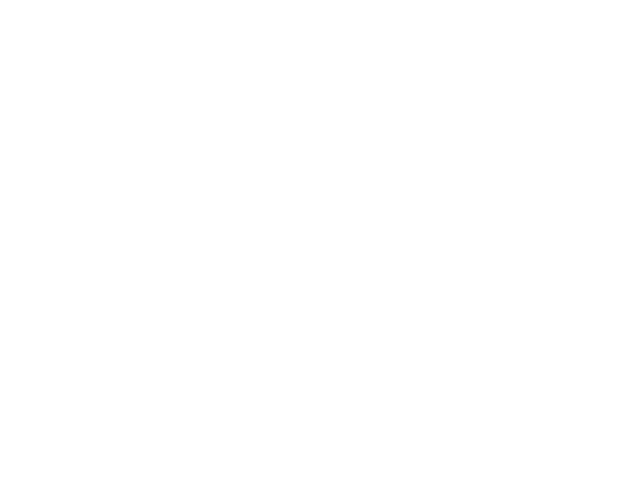
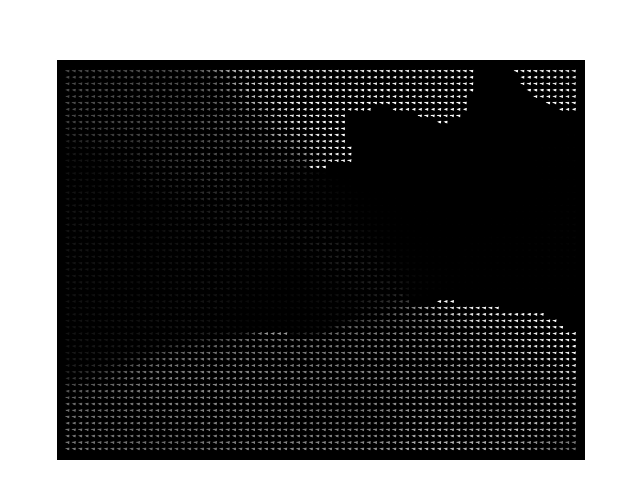
Before and after one commit to ejo2117/ozzie, a Next.js app: page / in a window 1280 px wide. Shown: the part 138-636 px from the top of the page, without its empty margins (319-959 px from the left). Built offline with nearby package versions, Linux system fonts and the light colour scheme.

Commit message:
Revert to oscillation

```diff
--- a/components/Chart/Chart.jsx
+++ b/components/Chart/Chart.jsx
@@ -1,7 +1,16 @@
 import React, { useRef, useMemo, useCallback, useEffect, useState } from 'react';
 import * as d3 from 'd3';
 import VectorField from './VectorField/VectorField';
-import { randomInt } from '../../utils/math';
+import styles from './Chart.module.scss';
+// import { PI, randomInt } from '../../utils/math';
+
+const { PI, abs, sin } = Math;
+
+const loadedAt = performance.now();
+
+const syncBPM = bpm => {
+	return bpm / 60 / 2;
+};
 
 const Chart = () => {
 	const [data, setData] = useState(null);
@@ -9,30 +18,37 @@
 	const requestRef = useRef();
 	const previousTimeRef = useRef();
 
+	const bpm = 92;
+
 	const animate = time => {
 		if (!data) return;
 
+		let now = performance.now();
+
 		if (previousTimeRef.current != undefined) {
-			const deltaTime = time - previousTimeRef.current;
+			const deltaTime = time - previousTimeRef.current; // time since last animation
+			const ts = (now - loadedAt) / 1000; // total seconds elapsed
 
 			// pass a function to setData, generating new state based off latest state
-			setData(prevData => oscillate(prevData, deltaTime));
+			setData(prevData => oscillate(prevData, deltaTime, ts));
 		}
 
 		previousTimeRef.current = time;
 		requestRef.current = requestAnimationFrame(animate);
 	};
 
-	const oscillate = (data, factor) => {
+	const oscillate = (data, factor, ts) => {
 		return data
 			? data.map((d, i) => {
 					return {
 						...d,
 						...{
 							dir: Math.round(
-								(parseFloat(d.dir) + factor * 0.1).toFixed(2)
+								(parseFloat(d.dir) + factor * 0.1).toFixed(2) % 361
 							),
-							speed: randomInt(10),
+							beat: abs(sin(syncBPM(bpm) * PI * ts)),
+							ts,
+							// speed: randomInt(10),
 						},
 					};
 			  })
@@ -43,20 +59,20 @@
 	useEffect(() => {
 		const fetchData = async () => {
 			const csv = await d3.csv('./wind.csv');
-			setData(csv.slice(0, csv.length / 1200));
+			setData(csv);
 		};
 		fetchData();
 	}, []);
 
-	// useEffect(() => {
-	// 	if (data) {
-	// 		requestRef.current = requestAnimationFrame(animate);
-	// 	}
+	useEffect(() => {
+		if (data) {
+			requestRef.current = requestAnimationFrame(animate);
+		}
 
-	// 	return () => {
-	// 		cancelAnimationFrame(requestRef.current);
-	// 	};
-	// }, [data]);
+		return () => {
+			cancelAnimationFrame(requestRef.current);
+		};
+	}, [data]);
 
 	return data ? (
 		<>
@@ -64,7 +80,7 @@
 				<VectorField
 					d3={d3}
 					width={975}
-					margin={10}
+					margin={20}
 					data={data}
 					projection={d3.geoEquirectangular()}
 				></VectorField>
--- a/components/Chart/Chart.module.scss
+++ b/components/Chart/Chart.module.scss
@@ -0,0 +1,3 @@
+.canvas {
+	height: clamp(375px, 50vh, 500px);
+}
--- /dev/null
+++ b/components/Chart/NewChart.jsx
@@ -0,0 +1,5 @@
+const NewChart = () => {
+	return <div>Enter</div>;
+};
+
+export default NewChart;
--- a/components/Chart/VectorField/VectorField.tsx
+++ b/components/Chart/VectorField/VectorField.tsx
@@ -4,6 +4,8 @@
 
 import useHasMounted from '../../../hooks/useHasMounted';
 import { randomInt, PI } from '../../../utils/math';
+
+import styles from '../Chart.module.scss';
 
 interface IDataFormat {
 	// point: [x: number, y: number];
@@ -43,23 +45,23 @@
 	};
 };
 
-const generateRenderer = (d3, context: CanvasRenderingContext2D, dir) => {
+const generateRenderer = (d3, context: CanvasRenderingContext2D, dir, normalizedPoint, data) => {
 	// ! need to pass different values in here –– we want our shapes to rotate and scale, but they should have a fixed origin
 	return (pos: { x: number; y: number }) => {
-		// context.translate(point[0], point[1]);
-		// context.scale(scale(data, d3), scale(data, d3));
-		// context.rotate(Math.floor((dir * PI) / 180));
+		context.translate(normalizedPoint[0], normalizedPoint[1]);
+		context.scale(scale(data, d3), scale(data, d3));
+		context.rotate(Math.floor((dir * PI) / 180));
 
 		context.beginPath();
-		context.moveTo(pos.x - 2, pos.y - 2);
-		context.lineTo(pos.x + 2, pos.y - 2);
-		context.lineTo(pos.x, pos.y + 5);
+		context.moveTo(normalizedPoint[0] - 2, normalizedPoint[1] - 2);
+		context.lineTo(normalizedPoint[0] + 2, normalizedPoint[1] - 2);
+		context.lineTo(normalizedPoint[0], normalizedPoint[1] + 5);
 		context.closePath();
 
 		context.fillStyle = color(dir, d3);
 		context.fill();
 
-		// context.restore();
+		context.restore();
 	};
 };
 
@@ -97,7 +99,7 @@
 		interpolateRainbow: any;
 	}
 ) => {
-	return d3.scaleSequential([0, 360], d3.interpolateRainbow)(dir);
+	return d3.scaleSequential([0, 360], d3.interpolateRgb.gamma(0.5)('white', 'black'))(dir);
 };
 
 const generateSprites = (
@@ -115,7 +117,7 @@
 		sprites.push({
 			move: generateLissajous(normalizedPoint[0], normalizedPoint[1], 1, 5),
 			created: performance.now(),
-			render: generateRenderer(d3, context, dir),
+			render: generateRenderer(d3, context, dir, normalizedPoint, data),
 		});
 	}
 
@@ -129,8 +131,8 @@
 
 	// "wipe" canvas on each iteration
 
-	// context.fillStyle = '#000';
-	// context.fillRect(0, 0, width, height);
+	context.fillStyle = '#000';
+	context.fillRect(0, 0, width, height);
 
 	for (sprite of sprites) {
 		sprite.render(sprite.move((now - sprite.created) / 1000));
@@ -140,14 +142,14 @@
 };
 
 const draw = (node: HTMLCanvasElement, props: Omit<IVectorFieldProps, 'height'>) => {
-	const { d3, data, projection } = props;
+	const { d3, data, width, projection } = props;
 
-	const width = window.innerWidth;
+	// const width = window.innerWidth;
 
 	if (node) {
 		const canvas = node;
 		// Get height based on data
-		const height = window.innerHeight || getVectorFieldHeight(props);
+		const height = getVectorFieldHeight(props);
 
 		// Fixes blurriness on Retina Displays
 		const dpi = window.devicePixelRatio;
@@ -167,25 +169,27 @@
 
 		context.save();
 
-		window.requestAnimationFrame(() => update(context, sprites, width, height));
+		// window.requestAnimationFrame(() => update(context, sprites, width, height));
 
-		// for (const { longitude, latitude, speed, dir } of data) {
-		// 	context.save();
-		// 	context.translate(...projection([longitude, latitude]));
-		// 	context.scale(scale(data, d3), scale(data, d3));
-		// 	context.rotate(Math.floor((dir * Math.PI) / 180));
+		for (const { longitude, latitude, speed, dir, beat = 0, ts = 0 } of data) {
+			const beatAlignment = 2 * beat;
 
-		// 	context.beginPath();
-		// 	context.moveTo(-2, -2);
-		// 	context.lineTo(2, -2);
-		// 	context.lineTo(0, 5);
-		// 	context.closePath();
+			context.save();
+			context.translate(...projection([longitude, latitude]));
+			// context.scale(scale(data, d3), scale(data, d3));
+			context.rotate(ts % 360);
 
-		// 	context.fillStyle = color(dir, d3);
-		// 	context.fill();
+			context.beginPath();
+			context.moveTo(-2 - beatAlignment, -2 - beatAlignment);
+			context.lineTo(2 + beatAlignment, -2 - beatAlignment);
+			context.lineTo(0, 5 + beatAlignment ** 4);
+			context.closePath();
 
-		// 	context.restore();
-		// }
+			context.fillStyle = color(dir, d3);
+			context.fill();
+
+			context.restore();
+		}
 	}
 };
 
@@ -195,15 +199,14 @@
 	const canvasRef = useCallback(
 		(node: HTMLCanvasElement) => {
 			if (hasMounted) {
-				console.log('begin drawing');
-
+				// console.log('begin drawing');
 				draw(node, props);
 			}
 		},
 		[props.data]
 	);
 
-	return <canvas ref={canvasRef}></canvas>;
+	return <canvas className={styles.canvas} ref={canvasRef}></canvas>;
 };
 
 export default VectorField;
```
